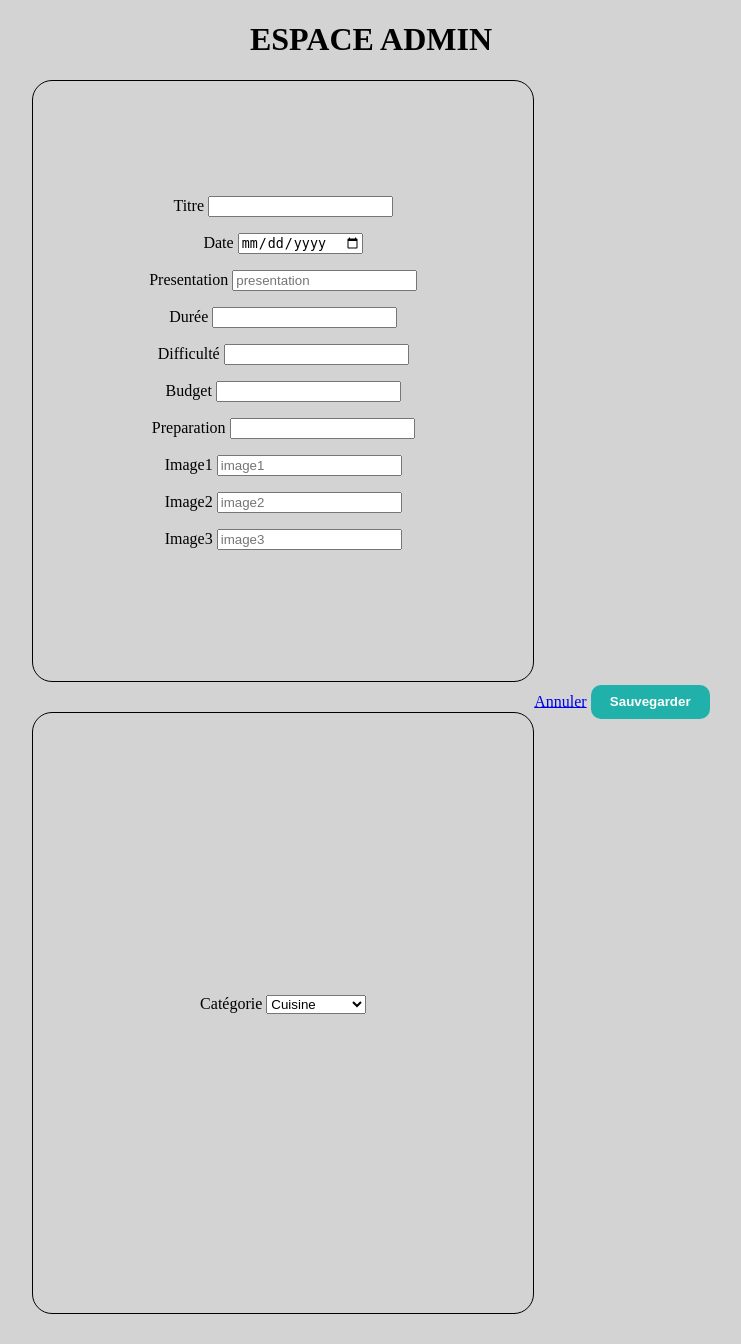
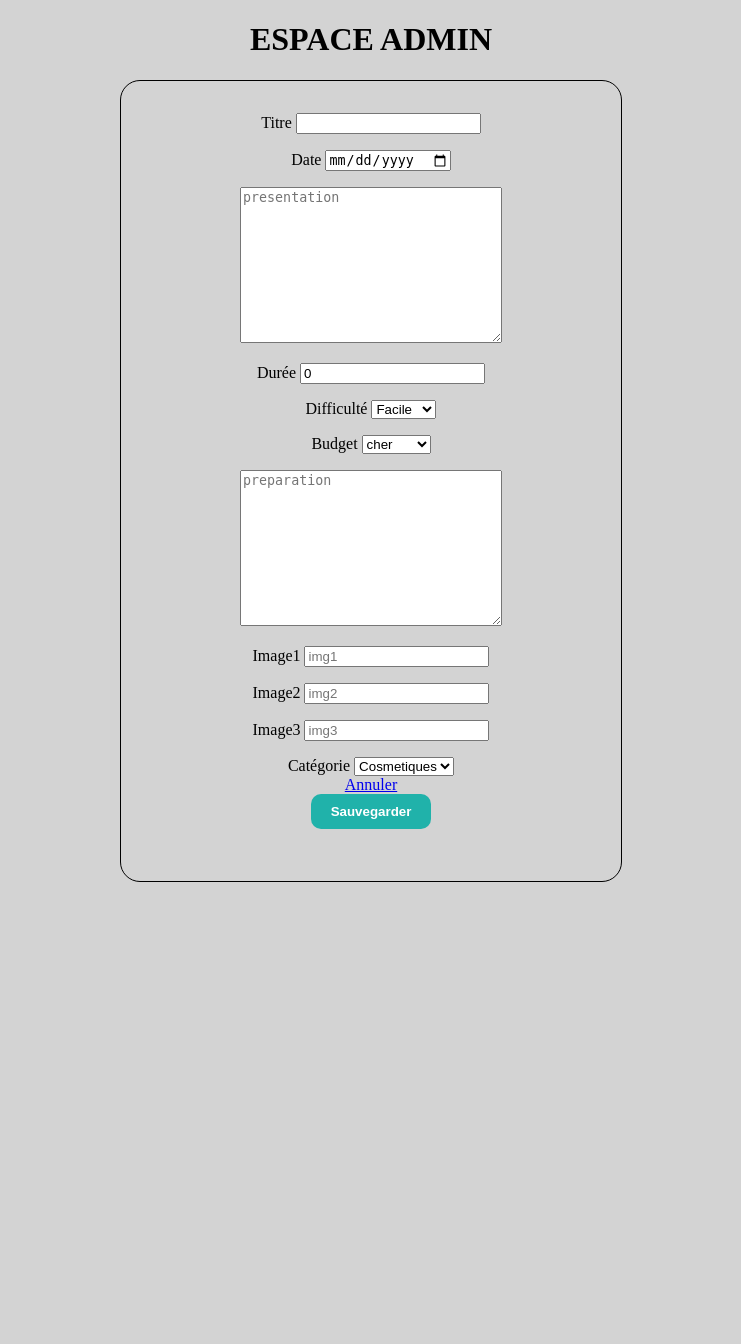
Before and after one commit to JessDet/Boko_session_admin, a PHP site: page /admin_fiche_recette.php in a window 1280 px wide. Shown: the whole page, without its empty margins (269-1010 px from the left). After the commit the page ends 882 px from the top, so only its background shows below. Run offline with PHP 8.4, Linux system fonts and the light colour scheme; data that the repository does not hold is empty.

Commit message:
modif admin fiche recette

```diff
--- a/CSS/Admin.css
+++ b/CSS/Admin.css
@@ -40,7 +40,7 @@ form {
     align-items: center;
     flex-direction: column;
     width: 500px;
-    height: 600px;
+    height: 800px;
     border: 1px solid black;
     border-radius: 20px;
     margin-bottom: 30px;
--- a/admin_fiche_recette.php
+++ b/admin_fiche_recette.php
@@ -7,51 +7,16 @@ const ERR_URL = "L'image doit avoir une URL valide";
 
 $pdo = require_once './database.php';
 
-$statetementCreate = $pdo->prepare('
-INSERT INTO recettes(
-    titre,
-    date,
-    presentation,
-    duree,
-    difficulte,
-    budget,
-    preparation,
-    image1,
-    image2,
-    image3
-    ) VALUES (
-        :titre,
-        :date,
-        :presentation,
-        :duree,
-        :difficulte,
-        :budget,
-        :preparation,
-        :image1,
-        :image2,
-        :image3
-        )
 
-');
 
-$statementUpdate = $pdo->prepare('
-    UPDATE recette
-    SET
-    titre=:titre,
-    date=:date,
-    presentation=:presentation,
-    duree=:duree,
-    difficulte=:difficulte,
-    preparation=:preparation,
-    budget=:budget,
-    image1=:image1,
-    image2=:image2,
-    image3=:image3
-    WHERE idarticle=:id
+// $statementRead = $pdo->prepare('SELECT * FROM categorie');
+// $statementRead->execute();
+// $categories = $statementRead->fetchAll();
 
-');
-
-$statementRead = $pdo->prepare('SELECT * FROM recettes WHERE idrecette=:id' );
+// echo "<pre>";
+// var_dump($categories);
+// echo "</pre>";
+// die();
 
 $errors = [
     'titre' => '',
@@ -63,8 +28,7 @@ $errors = [
     'preparation' => '',
     'image1' => '',
     'image2' => '',
-    'image3' => '',
-    'name' => '',
+    'image3' => ''
 ];
 
 $_GET = filter_input_array(INPUT_GET, FILTER_SANITIZE_FULL_SPECIAL_CHARS);
@@ -81,51 +45,48 @@ if ($id) {
     $difficulté = $recettes['difiiculte'];
     $budget = $recettes['budget'];
     $preparation = $recettes['preparation'];
-        $image1 = $recettes['image1'];
-        $image2 = $recettes['image2'];
-        $image3 = $recettes['image3'];
-        $name = $categorie['name'];
-
+    $img1 = $recettes['image1'];
+    $img2 = $recettes['image2'];
+    $img3 = $recettes['image3'];
+    $name = $categorie['categorie'];
 }
 
 if ($_SERVER['REQUEST_METHOD'] === "POST") {
-    $_POST = filter_input_array(INPUT_POST, [
-        'title' => FILTER_SANITIZE_STRING,
+    $_input = filter_input_array(INPUT_POST, [
+        'titre' => FILTER_SANITIZE_STRING,
         'date' => FILTER_SANITIZE_NUMBER_FLOAT,
         'presentation' => [
             'filter' => FILTER_SANITIZE_STRING,
             'flags' => FILTER_FLAG_NO_ENCODE_QUOTES
         ],
-        'duree' => FILTER_SANITIZE_NUMBER_FLOAT,
         'difficulte' => FILTER_SANITIZE_FULL_SPECIAL_CHARS,
-        'budget' => FILTER_SANITIZE_NUMBER_FLOAT,
+        'budget' => FILTER_SANITIZE_FULL_SPECIAL_CHARS,
         'preparation' => [
             'filter' => FILTER_SANITIZE_STRING,
             'flags' => FILTER_FLAG_NO_ENCODE_QUOTES
         ],
-        'image1' => FILTER_SANITIZE_URL,
-        'image2' => FILTER_SANITIZE_URL,
-        'image3' => FILTER_SANITIZE_URL,
-        'name' => FILTER_SANITIZE_STRING
+        'img1' => FILTER_SANITIZE_URL,
+        'img2' => FILTER_SANITIZE_URL,
+        'img3' => FILTER_SANITIZE_URL
     ]);
 
 
-$titre = $_POST['titre'] ?? '';
-$date = $_POST['date'] ?? '';
-$presentation = $_POST['presentation'] ?? '';
-$durée = $_POST['duree'] ?? '';
-$difficulté = $_POST['difficulte'] ?? '';
-$budget = $_POST['budget'] ?? '';
-$preparation = $_POST['preparation'];
-$image1 = $_POST['image1'] ?? '';
-$image2 = $_POST['image2'] ?? '';
-$image3 = $_POST['image3'] ?? '';
-$name = $_POST['name'] ?? '';
+    $titre = $_input['titre'] ?? '';
+    $date = $_input['date'] ?? '';
+    $presentation = $_input['presentation'] ?? '';
+    $duree = $_POST['duree'] ?? '';
+    $difficulte = $_input['difficulte'] ?? '';
+    $budget = $_input['budget'] ?? '';
+    $preparation = $_input['preparation'];
+    $img1 = $_input['img1'] ?? '';
+    $img2 = $_input['img2'] ?? '';
+    $img3 = $_input['img3'] ?? '';
+    $idCat = $_POST['categorie'] ?? '';
 
 
-if (!$title) {
+    if (!$titre) {
         $errors['title'] = ERR_REQUIRED;
-} else if (mb_strlen($title) < 3) {
+    } else if (mb_strlen($titre) < 3) {
         $errors['title'] = ERR_TITLE_SHORT;
     }
 
@@ -137,11 +98,11 @@ if (!$presentation) {
         $errors['presentation'] = ERR_REQUIRED;
     }
 
-if (!$durée) {
+    if (!$duree) {
         $errors['duree'] = ERR_REQUIRED;
     }
 
-if (!$difficulté) {
+    if (!$difficulte) {
         $errors['difficulte'] = ERR_REQUIRED;
     }
 
@@ -153,65 +114,78 @@ if (!$preparation) {
         $errors['preparation'] = ERR_REQUIRED;
     }
 
-if (!$image1) {
-    $errors['image1'] = ERR_REQUIRED;
-} else if (!filter_var($image1, FILTER_VALIDATE_URL)) {
+    if (!filter_var($img1, FILTER_VALIDATE_URL)) {
         $errors['image1'] = ERR_URL;
     }
 
- if (!filter_var($image2, FILTER_VALIDATE_URL)) {
+    if (!filter_var($img2, FILTER_VALIDATE_URL)) {
         $errors['image2'] = ERR_URL;
     }
-if (!filter_var($image3, FILTER_VALIDATE_URL)) {
+    if (!filter_var($img3, FILTER_VALIDATE_URL)) {
         $errors['image3'] = ERR_URL;
     }
 
-if (!$name) {
-    $errors['name'] = ERR_REQUIRED;
-}
+    // echo "<pre>";
+    // var_dump($errors);
+    // echo "</pre>";
+    // die();
+    if (empty(array_filter($errors, fn ($e) => $e !== ''))) {
+        $statementCreate = $pdo->prepare('
+        INSERT INTO recettes(
+            titre,
+            date,
+            presentation,
+            duree,
+            difficulte,
+            budget,
+            preparation,
+            img1,
+            img2,
+            img3,
+            idCat
+            ) VALUES (
+                :titre,
+                :date,
+                :presentation,
+                :duree,
+                :difficulte,
+                :budget,
+                :preparation,
+                :img1,
+                :img2,
+                :img3,
+                :idCat
+                )
+        ');
+        $statementCreate->bindValue(":titre", $titre);
+        $statementCreate->bindValue(":date", $date);
+        $statementCreate->bindValue(":presentation", $presentation);
+        $statementCreate->bindValue(":duree", $duree);
+        $statementCreate->bindValue(":budget", $budget);
+        $statementCreate->bindValue(":difficulte", $difficulte);
+        $statementCreate->bindValue(":preparation", $preparation);
+        $statementCreate->bindValue(":img1", $img1);
+        $statementCreate->bindValue(":img2", $img2);
+        $statementCreate->bindValue(":img3", $img3);
+        $statementCreate->bindValue(":idCat", $idCat);
 
-
-if(empty(array_filter($errors, fn ($e) => $e !== ''))){
-    $recettes['titre'] = $titre;
-    $recettes['date'] = $date;
-    $recettes['presentation'] = $presentation;
-    $recettes['duree'] = $duree;
-    $recettes['difficulte'] = $difficulte;
-    $recettes['budget'] = $budget;
-    $recettes['preparation'] = $preparation;
-    $recettes['image1'] = $image1;
-    $recettes['image2'] = $image2;
-    $recettes['image3'] = $image3;
-    $categorie['name'] = $name;
-
-    $statementUpdate->bindValue(':titre', $recettes['titre']);
-    $statementUpdate->bindValue(':date', $recettes['date']);
-    $statementUpdate->bindValue(':presentation', $recettes['presentation']);
-    $statementUpdate->bindValue(':duree', $recettes['duree']);
-    $statementUpdate->bindValue(':difficulte', $recettes['difficulte']);
-    $statementUpdate->bindValue(':budget', $recettes['budget']);
-    $statementUpdate->bindValue(':preparation', $recettes['preparation']);
-    $statementUpdate->bindValue(':image1', $recettes['image1']);
-    $statementUpdate->bindValue(':image2', $recettes['image2']);
-    $statementUpdate->bindValue(':image3', $recettes['image3']);
-    $statementUpdate->bindValue(':name', $categorie['name']);
-    $statementUpdate->bindValue(':id', $id);
-    $statementUpdate->execute();
-}else {
-    $statementCreate->bindValue(':titre', $titre);
-    $statementCreate->bindValue(':date', $date);
-    $statementCreate->bindValue(':presentation', $presentation);
-    $statementCreate->bindValue(':duree', $duree);
-    $statementCreate->bindValue(':difficulte', $difficulte);
-    $statementCreate->bindValue(':budget', $budget);
-    $statementCreate->bindValue(':preparation', $preparation);
-    $statementCreate->bindValue(':image1', $image1);
-    $statementCreate->bindValue(':image2', $image2);
-    $statementCreate->bindValue(':image3', $image3);
-    $statementCreate->bindValue(':name', $name);
+        // echo "<pre>";
+        // echo $titre . "<br>";
+        // echo $date . "<br>";
+        // echo $presentation . "<br>";
+        // echo $budget . "<br>";
+        // echo $duree . "<br>";
+        // echo $difficulte . "<br>";
+        // echo $preparation . "<br>";
+        // echo $img1 . "<br>";
+        // echo $img2 . "<br>";
+        // echo $img3 . "<br>";
+        // echo $idCat . "<br>";
+        // echo "</pre>";
+        // die();
         $statementCreate->execute();
     }
-header('Location: /');
+    // header('Location: /');
 }
 
 
@@ -220,6 +194,7 @@ header('Location: /');
 
 <!DOCTYPE html>
 <html lang="en">
+
 <head>
     <meta charset="UTF-8">
     <meta http-equiv="X-UA-Compatible" content="IE=edge">
@@ -227,6 +202,7 @@ header('Location: /');
     <link rel="stylesheet" href="CSS/Admin.css">
     <title>Admin</title>
 </head>
+
 <body>
 
     <h1>ESPACE ADMIN</h1>
@@ -234,7 +210,7 @@ header('Location: /');
     <div class="container">
         <div class="form_container">
             <div class="form_container_recipe">
-            <form action="/Admin_recettes.php" <?= $id ? "id=$id" : '' ?> methode="POST">
+                <form action="/admin_fiche_recette.php" <?= $id ? "id=$id" : '' ?> method="POST">
                     <div class="form_control">
                         <label for="title">Titre</label>
                         <input type="text" name="titre" id="title" placeholder="title" value=" <?= $titre ?? '' ?>">
@@ -248,79 +224,68 @@ header('Location: /');
                     </div>
 
                     <div class="form_control">
-                    <label for="title">Presentation</label>
-                    <input type="text" name="presentation" id="presentation" placeholder="presentation" value="<?= $presentation ?? '' ?>">
-                    <p class="text_error"<?= $errors['presentation'] ?>></p>
+                        <textarea cols="30" rows="10" name="presentation" id="presentation" placeholder="presentation" value="<?= $presentation ?? '' ?>"></textarea>
+                        <p class="text_error" <?= $errors['presentation'] ?>></p>
                     </div>
 
                     <div class="form_control">
                         <label for="duree">Durée</label>
-                    <input type="duree" name="duree" id="duree" placeholder="duree" value=" <?= $duree ?? '' ?>">
+                        <input type="number" min="0" value="0" name="duree" id="duree" placeholder="duree">
                         <p class="text_error"><?= $errors['duree'] ?></p>
                     </div>
 
                     <div class="form_control">
                         <label for="difficulte">Difficulté</label>
-                    <input type="text" name="difficulte" id="difficulte" placeholder="difficulte" value=" <?= $difficulte ?? '' ?>">
+                        <select name="difficulte" id="difficulte">
+                            <option value="facile">Facile</option>
+                            <option value="moyen">Moyen</option>
+                            <option value="difficile">Difficile</option>
+                        </select>
                         <p class="text_error"><?= $errors['difficulte'] ?></p>
                     </div>
 
                     <div class="form_control">
                         <label for="budget">Budget</label>
-                    <input type="text" name="budget" id="budget" placeholder="budget" value=" <?= $budget ?? '' ?>">
+                        <select name="budget" id="budget">
+                            <option value="cher">cher</option>
+                            <option value="moyen">moyen</option>
+                            <option value="couteux">couteux</option>
+                        </select>
                         <p class="text_error"><?= $errors['budget'] ?></p>
                     </div>
 
                     <div class="form_control">
-                    <label for="preparation">Preparation</label>
-                    <input type="text" name="preparation" id="preparation" placeholder="preparation" value=" <?= $preparation ?? '' ?>">
-                    <p class="text_error"><?= $errors['preparation'] ?></p>
+                        <textarea cols="30" rows="10" name="preparation" id="preparation" placeholder="preparation"></textarea>
+                        <p class=" text_error"><?= $errors['preparation'] ?></p>
                     </div>
 
                     <div class="form_control">
                         <label for="title">Image1</label>
-                    <input type="text" name="image1" id="image1" placeholder="image1" value="<?= $image1 ?? '' ?>">
+                        <input type="text" name="img1" id="img1" placeholder="img1" value="<?= $img1 ?? '' ?>">
                         <p class="text_error"><?= $errors['image1'] ?></p>
                     </div>
                     <div class="form_control">
                         <label for="title">Image2</label>
-                    <input type="text" name="image2" id="image2" placeholder="image2" value="<?= $image2 ?? '' ?>">
+                        <input type="text" name="img2" id="img2" placeholder="img2" value="<?= $img2 ?? '' ?>">
                         <p class="text_error"><?= $errors['image2'] ?></p>
                     </div>
                     <div class="form_control">
                         <label for="title">Image3</label>
-                    <input type="text" name="image3" id="image3" placeholder="image3" value="<?= $image3 ?? '' ?>">
+                        <input type="text" name="img3" id="img3" placeholder="img3" value="<?= $img3 ?? '' ?>">
                         <p class="text_error"><?= $errors['image3'] ?></p>
                     </div>
-
-
+                    <div class="form-control">
+                        <label for="category">Catégorie</label>
+                        <select name="categorie" id="category">
+                            <option value="2">Cosmetiques</option>
+                            <option value="3">Maison</option>
+                            <option value="1">Cuisine</option>
+                        </select>
+                    </div>
+                    <a href="/" class="btn btn-secondary" type="button">Annuler</a>
+                    <button class="btn btn-primary"><?= $id ? 'Modifier' : 'Sauvegarder' ?></button>
                 </form>
             </div>
-
-            <div class="form_container_ingredients">
-                <form action="/Admin_recettes.php" <?= $id ? "idCat=$id" : '' ?> methode="POST">
-                    <div class="form-control">
-                        <label for="category">Catégorie</label>
-                        <select name="categorie" id="categorie">
-                        <option <?= !$name || $name ==="cuisine" ? 'selected' : '' ?> value="cuisine">Cuisine</option>
-                        <option <?= $name ==="cosmetique" ? 'selected' : '' ?> value="cosmetique">Cosmetiques</option>
-                        <option  <?= $name ==="maison" ? 'selected' : '' ?> value="maison">Maison</option>
-                        </select>
-                        <p class="text-error"><?= $errors['name']?></p>
-                    </div>
-                </form>
-            </div>
-
-
-
-
-
-
-
-      </div>
-      <div class="form-action">
-                    <a href="/" class="btn btn-secondary" type="button">Annuler</a>
-                    <button class="btn btn-primary"><?= $id ? 'Modifier' : 'Sauvegarder' ?></button>
         </div>
 
     </div>
@@ -328,4 +293,5 @@ header('Location: /');
 
 
 </body>
+
 </html>
--- a/database.php
+++ b/database.php
@@ -1,7 +1,7 @@
 <?php
 
 try {
-    $pdo = new PDO('mysql:host=localhost;dbname=projet_boko', 'root', '', [
+    $pdo = new PDO('mysql:host=localhost;dbname=boko', 'root', '', [
         PDO::ATTR_DEFAULT_FETCH_MODE => PDO::FETCH_ASSOC
     ]);
 } catch (PDOException $e) {
```
Also changed, not shown: index.php (+0 -8 lines). Lines whose indentation alone changed are shown as unchanged.
